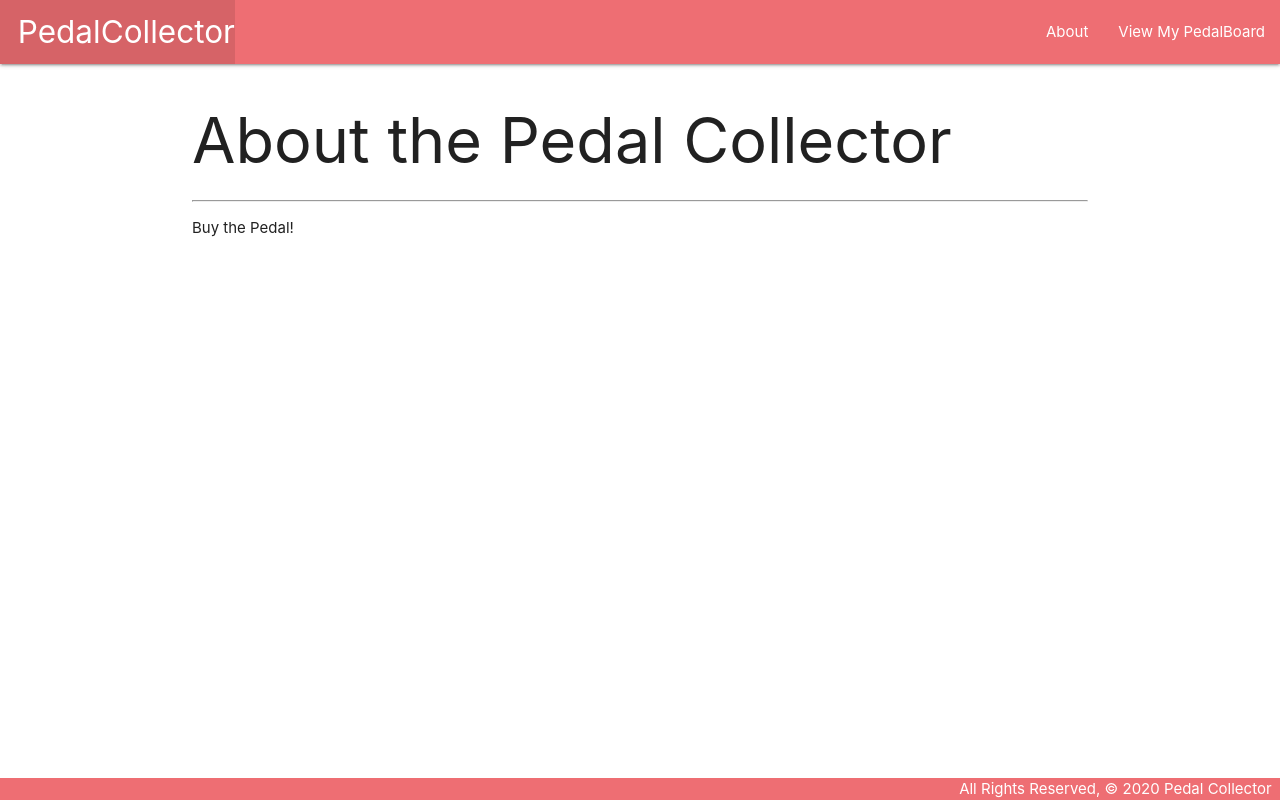
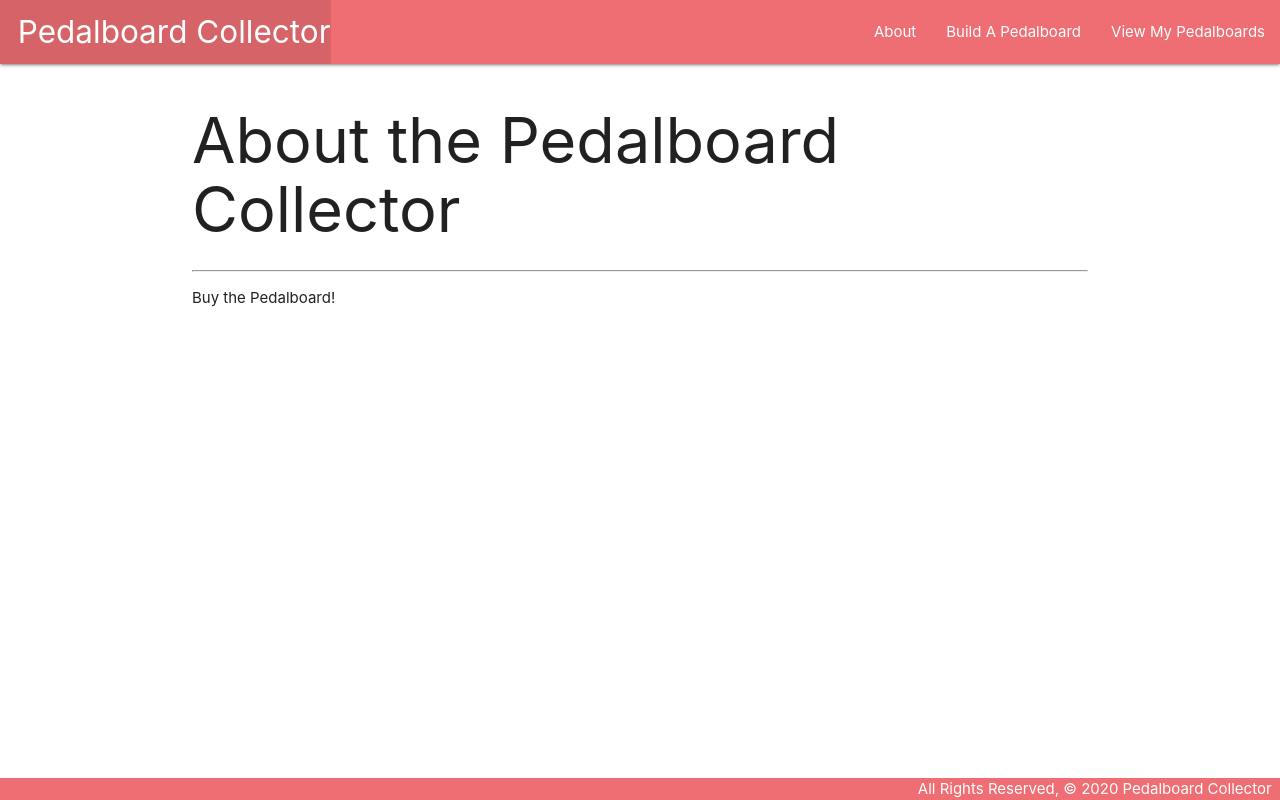
Before and after one commit to AAbreuJr/pedalcollector, a Django app: page /about/ in a window 1280 px wide. Run offline with Django 3.2, Linux system fonts and the light colour scheme.

Commit message:
add the create, update and delete functions

```diff
--- a/main_app/admin.py
+++ b/main_app/admin.py
@@ -1,5 +1,5 @@
 from django.contrib import admin
-from .models import Pedal
+from .models import Pedalboard
 
 # Register your models here.
-admin.site.register(Pedal)
+admin.site.register(Pedalboard)
--- a/main_app/templates/about.html
+++ b/main_app/templates/about.html
@@ -1,8 +1,8 @@
 {% extends 'base.html' %}
 {% block content %}
 
-<h1>About the Pedal Collector</h1>
+<h1>About the Pedalboard Collector</h1>
 <hr />
-<p>Buy the Pedal!</p>
+<p>Buy the Pedalboard!</p>
 
 {% endblock %}
--- a/main_app/templates/base.html
+++ b/main_app/templates/base.html
@@ -5,7 +5,7 @@
   <meta charset="UTF-8">
   <meta name="viewport" content="width=device-width, initial-scale=1.0">
   <meta http-equiv="X-UA-Compatible" content="ie=edge">
-  <title>Pedal Collector</title>
+  <title>PedalBoard Collector</title>
   <link rel="stylesheet" href="https://cdnjs.cloudflare.com/ajax/libs/materialize/1.0.0/css/materialize.min.css">
   <link rel="stylesheet" type="text/css" href="{% static 'css/style.css' %}">
 </head>
@@ -14,11 +14,12 @@
     <nav>
       <div class="nav-wrapper">
         <ul>
-          <li><a href="/" class="left brand-logo">&nbsp;&nbsp;PedalCollector</a></li>
+          <li><a href="/" class="left brand-logo">&nbsp;&nbsp;Pedalboard Collector</a></li>
         </ul>
         <ul class="right">
-          <li><a href="/about">About</a></li>
-          <li><a href="/pedals">View My PedalBoard</a></li>
+          <li><a href="{% url 'about' %}">About</a></li>
+          <li><a href="{% url 'pedalboards_create' %}">Build A Pedalboard</a></li>
+          <li><a href="{% url 'index' %}">View My Pedalboards</a></li>
         </ul>
       </div>
     </nav>
@@ -28,7 +29,7 @@
     {% endblock %}
   </main>
   <footer class="page-footer">
-    <div class="right">All Rights Reserved, &copy; 2020 Pedal Collector &nbsp;</div>
+    <div class="right">All Rights Reserved, &copy; 2020 Pedalboard Collector &nbsp;</div>
   </footer>
 </body>
 </html>
--- a/main_app/urls.py
+++ b/main_app/urls.py
@@ -4,6 +4,9 @@ from . import views
 urlpatterns = [
     path('', views.home, name='home'),
     path('about/', views.about, name='about'),
-    path('pedals/', views.pedals_index, name='index'),
-    path('pedals/<int:pedal_id>', views.pedals_detail, name='detail'),
+    path('pedalboards/', views.pedalboards_index, name='index'),
+    path('pedalboards/<int:pedalboard_id>', views.pedalboards_detail, name='detail'),
+    path('pedalboards/create/', views.PedalboardCreate.as_view(), name='pedalboards_create'),
+    path('pedalboards/<int:pk>/update/', views.PedalboardUpdate.as_view(), name='pedalboards_update'),
+    path('pedalboards/<int:pk>/delete/', views.PedalboardDelete.as_view(), name='pedalboards_delete'),
 ]
--- a/main_app/views.py
+++ b/main_app/views.py
@@ -1,5 +1,6 @@
 from django.shortcuts import render
-from .models import Pedal
+from django.views.generic.edit import CreateView, UpdateView, DeleteView
+from .models import Pedalboard
 
 
 
@@ -10,10 +11,22 @@ def home(request):
 def about(request):
     return render(request, 'about.html')
 
-def pedals_index(request):
-    pedals = Pedal.objects.all()
-    return render(request, 'pedals/index.html', { 'pedals': pedals}) #how we will pass data into it
+def pedalboards_index(request):
+    pedalboards = Pedalboard.objects.all()
+    return render(request, 'pedalboards/index.html', { 'pedalboards': pedalboards}) #how we will pass data into it
 
-def pedals_detail(request, pedal_id):
-    pedal = Pedal.objects.get(id=pedal_id)
-    return render(request, 'pedals/detail.html', { 'pedal': pedal })
+def pedalboards_detail(request, pedalboard_id):
+    pedalboard = Pedalboard.objects.get(id=pedalboard_id)
+    return render(request, 'pedalboards/detail.html', { 'pedalboard': pedalboard })
+
+class PedalboardCreate(CreateView):
+    model = Pedalboard
+    fields = '__all__'
+
+class PedalboardUpdate(UpdateView):
+    model = Pedalboard
+    fields = '__all__'
+
+class PedalboardDelete(DeleteView):
+    model = Pedalboard
+    success_url = '/pedalboards/'
```
Also changed, not shown: main_app/models.py (+7 -3 lines), main_app/templates/main_app/pedalboard_confirm_delete.html (added, +13 -0 lines), main_app/templates/main_app/pedalboard_form.html (added, +19 -0 lines), main_app/templates/pedalboards/detail.html (added, +19 -0 lines), main_app/templates/pedalboards/index.html (added, +18 -0 lines), main_app/templates/pedals/detail.html (deleted, +0 -19 lines), main_app/templates/pedals/index.html (deleted, +0 -22 lines), main_app/migrations/0002_auto_20201007_1533.py (added).
